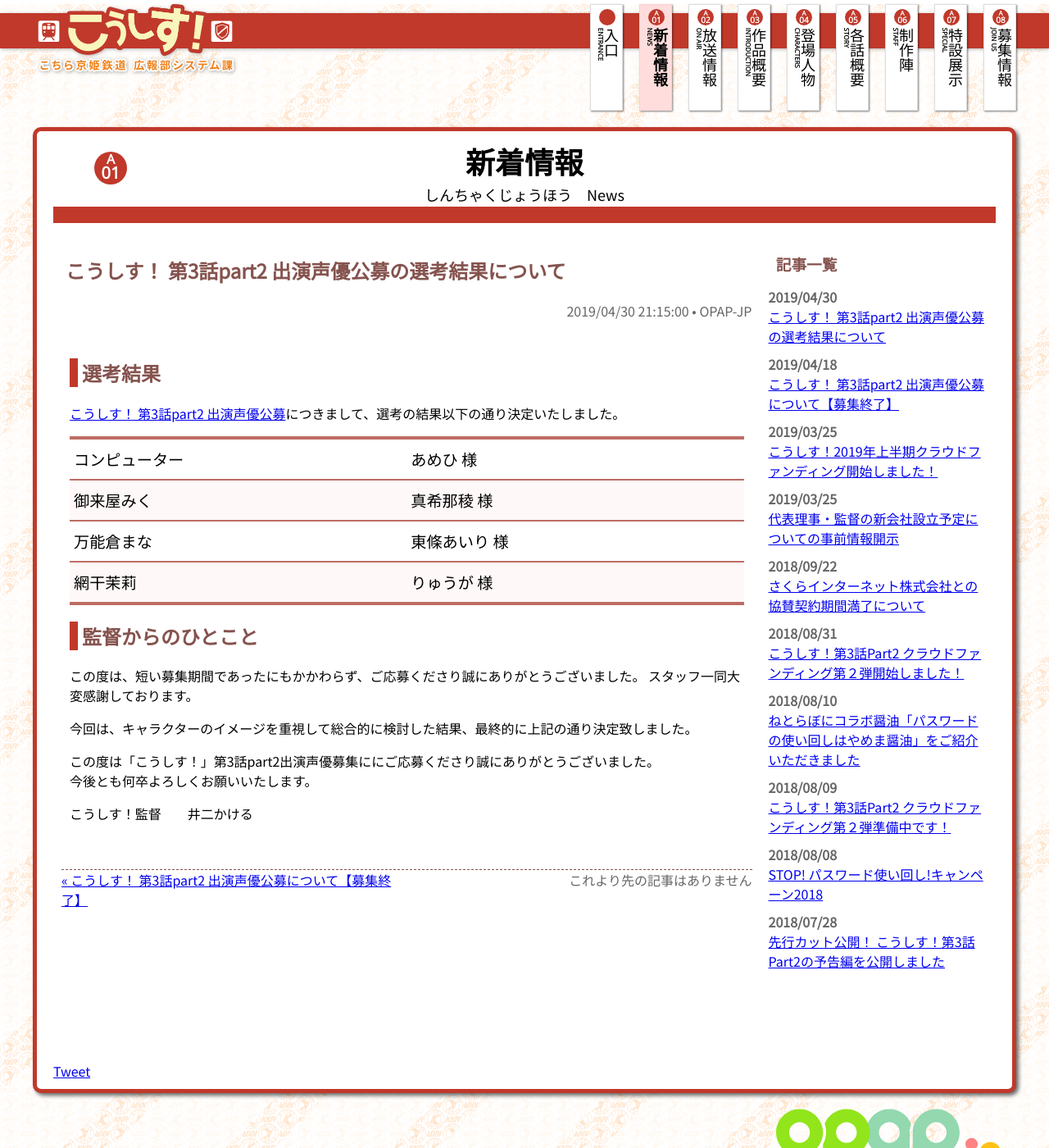
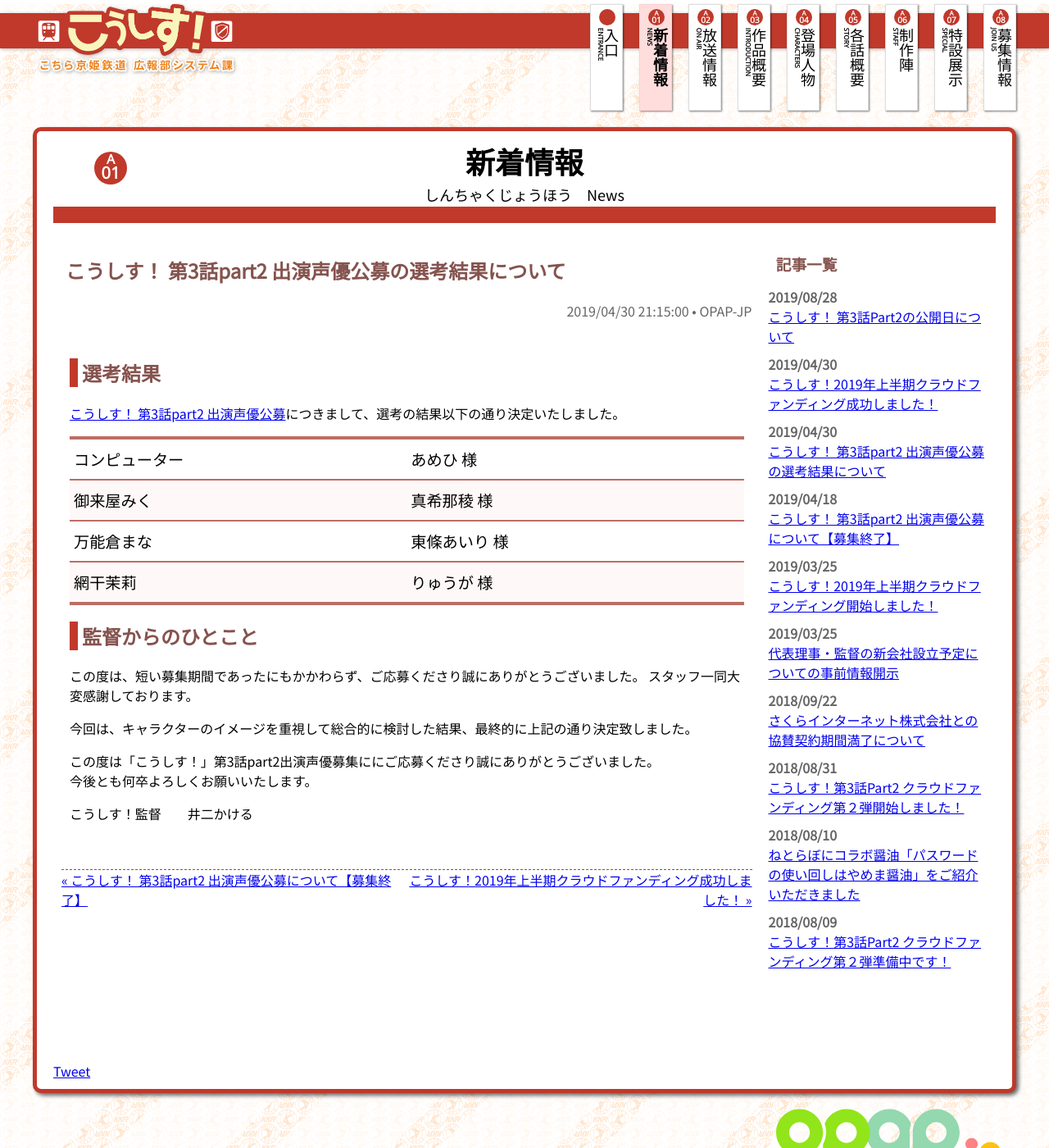
Before and after one commit to kosys/kosys.github.io, a Jekyll site: the page built from _posts/2019-04-30-ep03-part2-voice-actor-result.md, in a window 1280 px wide and 1400 px high. Shown: the whole window at 82% size. Built offline with Jekyll 4.4.1, drawn with Linux system fonts in a browser that asks for light colours; nearby versions of some CDN libraries; comment, search, counter and statistics services are not loaded.

Commit message:
新着情報更新

```diff
--- /dev/null
+++ b/_posts/2019-04-30-readyfor-end.md
@@ -0,0 +1,11 @@
+---
+layout: post
+title: 'こうしす！2019年上半期クラウドファンディング成功しました！'
+author: Open Process Animation Project Japan
+date: 2019-04-30 23:00:00 +0900
+category: news
+---
+
+READYFORにて実施しておりました、[こうしす！2019年上半期 クラウドファンディング](https://readyfor.jp/projects/kosys-2019-h1)が無事成功しました。
+
+**延べ59名の皆様から、合計42万4960円**のご支援をいただきました。皆様の暖かいご支援に心より御礼申し上げます。
--- /dev/null
+++ b/_posts/2019-08-28-ep03-part2-release-date.md
@@ -0,0 +1,18 @@
+---
+layout: post
+title: 'こうしす！ 第3話Part2の公開日について'
+author: 井二かける
+date: 2019-08-28 18:00:00 +0900
+category: news
+---
+こうしす！監督の井二です。
+
+いよいよ、こうしす！第3話Part2の完成が迫って参りました。
+公開日は、**9月第1週（恐らく9月4日（水）または9月6日（金））**の予定です。
+
+当初予定では、8月中の完成及び公開を目指しておりましたが、8月25日（日）の段階でリテイク・再リテイクが収束しなかったこと、ED映像の制作が遅延していること、また仮に8月31日に完成しても各所へのチェック依頼や宣伝依頼の準備が間に合わないことから、9月第1週の公開に延期することになりました。
+
+度重なる延期となってしまい、大変申し訳ございません。
+もうしばらくお待ち頂ければ幸いです。
+
+よろしくお願いいたします。
--- a/index.html
+++ b/index.html
@@ -49,13 +49,13 @@ layout: default
 
                 </tr>
                 <tr>
-                    <td>2019/07～08ごろ こうしす！第3話Part2 公開予定</td>
+                    <td>2019/08/31 <span style="color: red;">6日遅延</span> こうしす！第3話Part2</td>
                 </tr>
                 <tr>
                     <td>回送</td>
                 </tr>
                 <tr>
-                    <td class="marquee"><a href="https://readyfor.jp/projects/kosys-2019-h1">クラウドファンディングご協力ありがとうございました</a></td>
+                    <td class="marquee"><a href="news/2019/08/28/ep03-part2-release-date.html">現在、こうしす！第3話Part2は<span style="color: red;">6日の遅れ</span>をもって制作しております。公開予定は<span style="color: red;">9月第1週</span>の見込みです。ご乗車のお客様には大変ご迷惑をおかけいたします。</a></td>
                 </tr>
             </table>
         </div>
```
